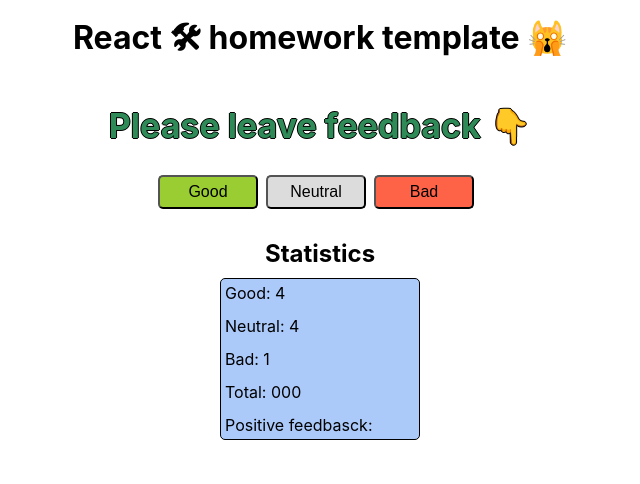
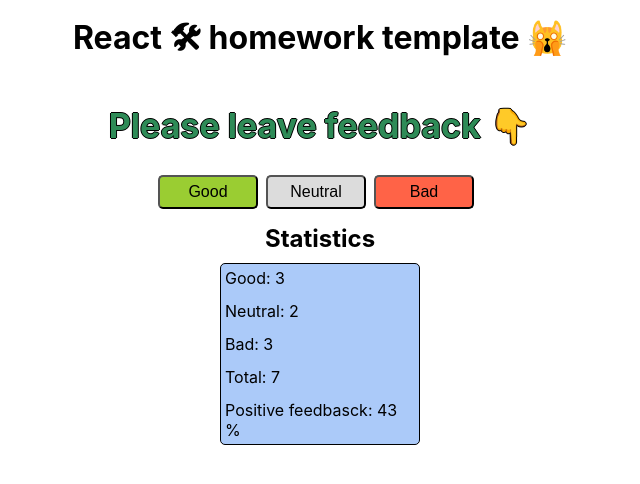
Before and after one commit to DonKanElion/goit-react-hw-02-feedback, a React (Create React App) app: page / in a window 1280 px wide. Shown: the top 484 px of the page, without its empty margins (320-960 px from the left). Built offline with nearby package versions, Linux system fonts and the light colour scheme.

Commit message:
add btn + logic, add statistics

```diff
--- a/package.json
+++ b/package.json
@@ -12,6 +12,7 @@
     "react": "^18.1.0",
     "react-dom": "^18.1.0",
     "react-scripts": "5.0.1",
+    "styled-components": "^5.3.6",
     "web-vitals": "^2.1.3"
   },
   "scripts": {
--- a/src/components/App.jsx
+++ b/src/components/App.jsx
@@ -1,5 +1,6 @@
 import { FeedBack } from '../components/FeedBack';
-import { Statistics } from '../components/Statistics';
+// import Statistics from '../Statistics';
+
 
 export const App = () => {
   return (
@@ -15,7 +16,7 @@ export const App = () => {
 
       <FeedBack />
 
-      <Statistics />
+      {/* <Statistics good={good} neutral={neutral} bad={bad} total={total} positivePercentage={positivePercentage}></Statistics> */}
 
     </div>
   );
--- a/src/components/FeedBack/FeedBack.jsx
+++ b/src/components/FeedBack/FeedBack.jsx
@@ -1,8 +1,44 @@
+import { Component } from "react";
 // import PropTypes from 'prop-types';
+
 import classNames from 'classnames';
 import s from './FeedBack.module.css';
 
-export const FeedBack = () => {
+import Statistics from '../Statistics';
+
+
+export class FeedBack extends Component {
+    // static ptopTypes = {
+    //     good: PropTypes.number,
+    // }
+
+    state = {
+        good: 3,
+        neutral: 2,
+        bad: 3,
+        total: 7,
+        positivePercentage: 43,
+      }
+
+    hundleClick (evt) {
+        let name = evt.target.name;
+
+        this.setState((prevState) => {
+            const { good, neutral, bad, total } = prevState;
+
+            return {
+                [name]: prevState[name] + 1,
+                total: prevState.total = good + neutral + bad,
+                positivePercentage: prevState.positivePercentage = good / total,
+                };
+        });
+    };
+
+    // countTotalFeedback() // Крок 2 закальна кількість відгуків
+    // countPositiveFeedbackPercentage()  // Крок 2 % позитивних відгуків (обчислювальні дані)
+
+    render() {
+        const { good, bad, neutral, total, positivePercentage } = this.state;
 
         return (
             <div className="container">
@@ -10,12 +46,17 @@ export const FeedBack = () => {
             <h2 className={classNames(s.title)}>Please leave feedback 👇</h2>
 
                 <div className={classNames(s.box)}>
-            <button type="button" className={classNames(s.button, s.btn_good)}>Good</button>
-            <button type="button" className={classNames(s.button)}>Neutral</button>
-            <button type="button" className={classNames(s.button, s.btn_bad)}>Bad</button>
+                    <button type="button" name="good"  onClick={this.hundleClick.bind(this)} className={classNames(s.button, s.btn_good)}>Good</button>
+                    <button type="button" name="neutral" onClick={this.hundleClick.bind(this)} className={classNames(s.button)}>Neutral</button>
+                    <button type="button" name="bad" onClick={this.hundleClick.bind(this)} className={classNames(s.button, s.btn_bad)}>Bad</button>
                 </div>
 
+
+                <Statistics good={good} neutral={neutral} bad={bad} total={total} positivePercentage={positivePercentage}></Statistics>
+
             </div>
+        )
 
-    )
     }
+
+}
--- a/src/components/Statistics/Statistics.jsx
+++ b/src/components/Statistics/Statistics.jsx
@@ -2,21 +2,26 @@
 import classNames from 'classnames';
 import s from './Statistics.module.css';
 
-
-export const Statistics = () => {
+const Statistics = ({ good, neutral, bad, total, positivePercentage }) => {
 
     return (
         <div className="container">
-        <h2 className={classNames(s.comp_title)}>Statistics</h2>
+         <h2 className={classNames(s.comp_title)}>Statistics</h2>
 
-        <ul className={classNames(s.list)}>
-            <li className={classNames(s.item)}>Good: 4 </li>
-            <li className={classNames(s.item)}>Neutral: 4</li>
-            <li className={classNames(s.item)}>Bad:  1</li>
-            <li className={classNames(s.item)}>Total: 000  </li>
-            <li className={classNames(s.item)}>Positive feedbasck: </li>
-        </ul>
+            <ul className={classNames(s.list)}>
+                <li className={classNames(s.item)}>Good: {good}</li>
+                <li className={classNames(s.item)}>Neutral: {neutral} </li>
+                <li className={classNames(s.item)}>Bad:  {bad}</li>
+                <li className={classNames(s.item)}>Total: {total} </li>
+                <li className={classNames(s.item)}>Positive feedbasck: {positivePercentage} %</li>
+            </ul>
 
         </div>
     )
 }
+
+// Statistics.PropTypes({
+//     good: PropTypes.number.isRequered,
+// })
+
+export default Statistics;
--- a/src/components/Statistics/index.js
+++ b/src/components/Statistics/index.js
@@ -1 +1 @@
-export { Statistics } from './Statistics';
+export { default } from './Statistics';
--- a/src/index.js
+++ b/src/index.js
@@ -1,4 +1,5 @@
 import React from 'react';
+// import React, { Component } from "react";
 import ReactDOM from 'react-dom/client';
 import { App } from 'components/App';
 import './index.css';
```
Also changed, not shown: 1 other file (tests, documents, lock files or other folders). Lines whose indentation alone changed are shown as unchanged.
